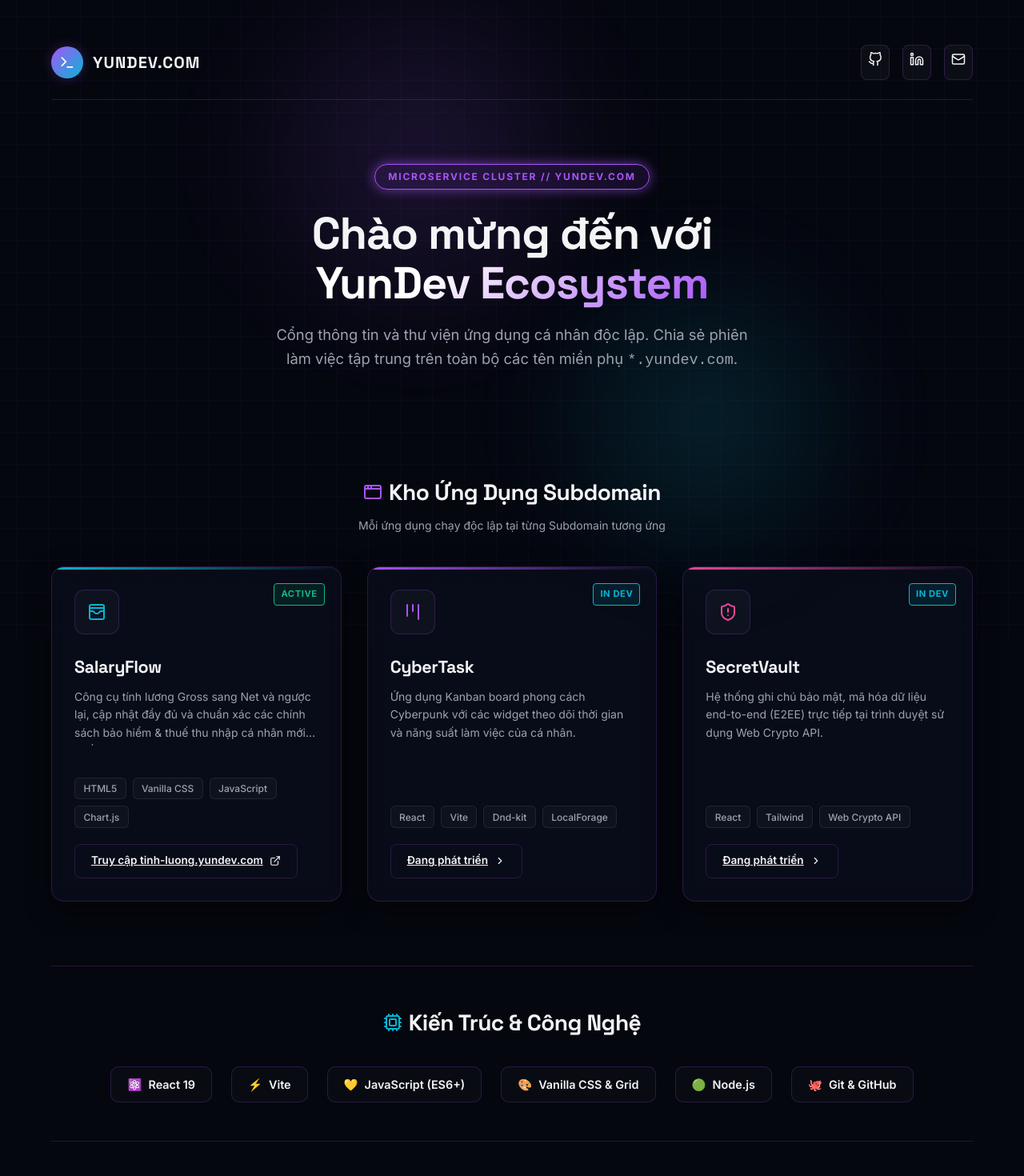
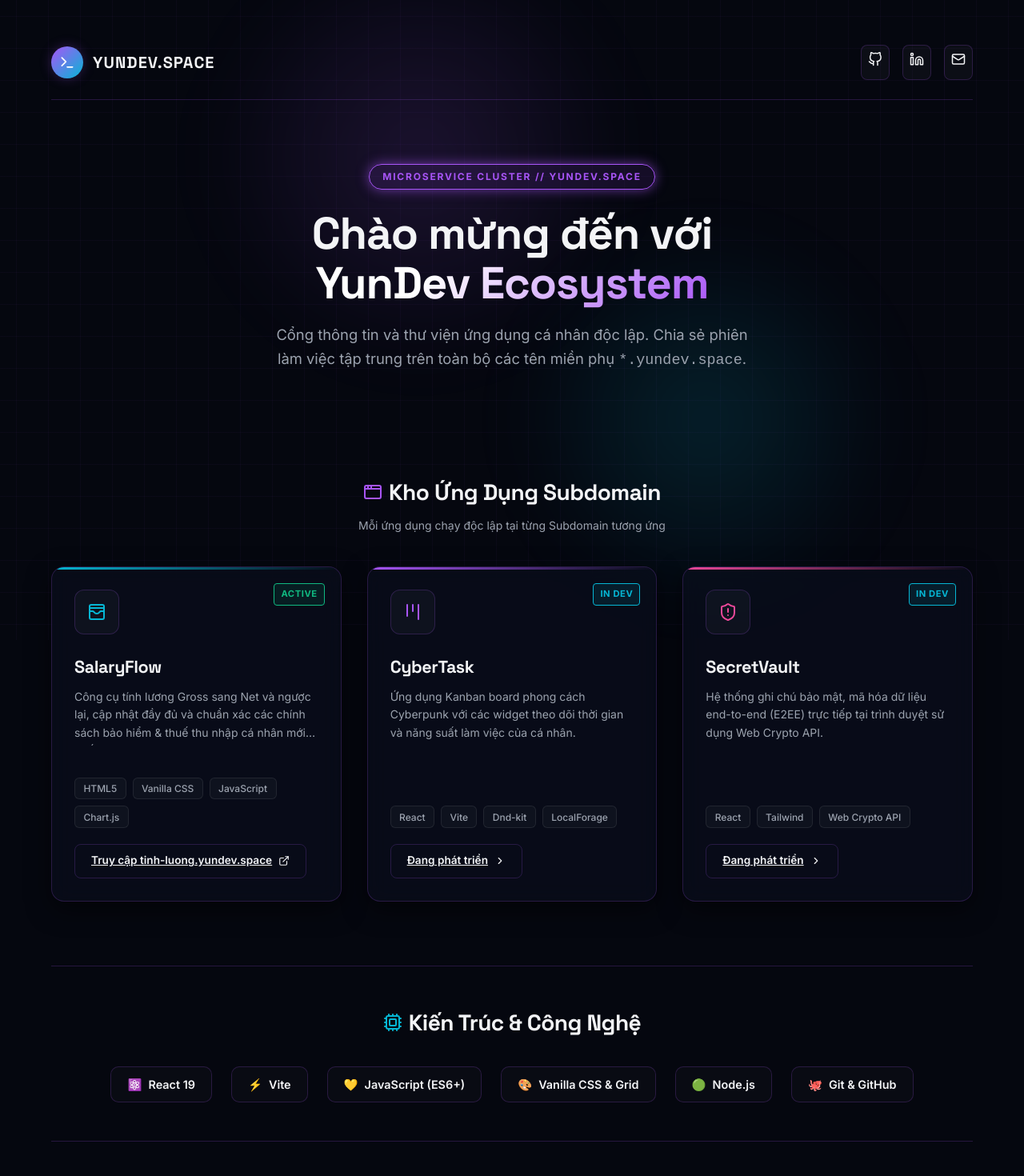
Before and after one commit to dungnv05/personal-portual, a React (Vite) app: page / in a window 1280 px wide. Shown: the top 1470 px of the page at 80% size. Built offline with nearby package versions, Linux system fonts and the light colour scheme.

Commit message:
fix: update domain references to yundev.space

```diff
--- a/src/App.jsx
+++ b/src/App.jsx
@@ -18,7 +18,7 @@ function App() {
   const [sessionUser, setSessionUser] = useState(null)
 
   useEffect(() => {
-    // Check shared session cookie across *.yundev.com
+    // Check shared session cookie across *.yundev.space
     const token = getSharedCookie('yundev_session')
     if (token) {
       setSessionUser({ name: "Yun Member", token })
@@ -30,7 +30,7 @@ function App() {
       name: "SalaryFlow",
       desc: "Công cụ tính lương Gross sang Net và ngược lại, cập nhật đầy đủ và chuẩn xác các chính sách bảo hiểm & thuế thu nhập cá nhân mới nhất năm 2026.",
       icon: <WalletCards />,
-      url: "https://tinh-luong.yundev.com", // Production subdomain
+      url: "https://tinh-luong.yundev.space", // Corrected production domain
       status: "Active",
       color: "#06b6d4", // Neon Cyan
       tags: ["HTML5", "Vanilla CSS", "JavaScript", "Chart.js"]
@@ -39,7 +39,7 @@ function App() {
       name: "CyberTask",
       desc: "Ứng dụng Kanban board phong cách Cyberpunk với các widget theo dõi thời gian và năng suất làm việc của cá nhân.",
       icon: <Kanban />,
-      url: "https://task.yundev.com",
+      url: "https://task.yundev.space",
       status: "In Dev",
       color: "#a855f7", // Neon Purple
       tags: ["React", "Vite", "Dnd-kit", "LocalForage"]
@@ -48,7 +48,7 @@ function App() {
       name: "SecretVault",
       desc: "Hệ thống ghi chú bảo mật, mã hóa dữ liệu end-to-end (E2EE) trực tiếp tại trình duyệt sử dụng Web Crypto API.",
       icon: <ShieldAlert />,
-      url: "https://vault.yundev.com",
+      url: "https://vault.yundev.space",
       status: "In Dev",
       color: "#ec4899", // Neon Pink
       tags: ["React", "Tailwind", "Web Crypto API"]
@@ -80,7 +80,7 @@ function App() {
             <div className="brand-icon">
               <Terminal />
             </div>
-            <span className="brand-name">YunDev.com</span>
+            <span className="brand-name">YunDev.space</span>
           </div>
 
           <div className="social-links" style={{ alignItems: 'center' }}>
@@ -101,7 +101,7 @@ function App() {
                 <circle cx="4" cy="4" r="2"></circle>
               </svg>
             </a>
-            <a href="mailto:contact@yundev.com" className="social-btn" aria-label="Mail">
+            <a href="mailto:contact@yundev.space" className="social-btn" aria-label="Mail">
               <Mail size={18} />
             </a>
           </div>
@@ -109,13 +109,13 @@ function App() {
 
         {/* Hero Section */}
         <section className="hero-section">
-          <span className="cyber-tag">Microservice Cluster // yundev.com</span>
+          <span className="cyber-tag">Microservice Cluster // yundev.space</span>
           <h1 className="hero-title">
             Chào mừng đến với <br />
             <span className="gradient-text-purple">YunDev Ecosystem</span>
           </h1>
           <p className="hero-subtitle">
-            Cổng thông tin và thư viện ứng dụng cá nhân độc lập. Chia sẻ phiên làm việc tập trung trên toàn bộ các tên miền phụ <code>*.yundev.com</code>.
+            Cổng thông tin và thư viện ứng dụng cá nhân độc lập. Chia sẻ phiên làm việc tập trung trên toàn bộ các tên miền phụ <code>*.yundev.space</code>.
           </p>
         </section>
 
@@ -169,7 +169,7 @@ function App() {
                     className="btn-launch"
                     style={{ marginTop: '1.25rem' }}
                   >
-                    {app.status === 'Active' ? 'Truy cập tinh-luong.yundev.com' : 'Đang phát triển'}
+                    {app.status === 'Active' ? 'Truy cập tinh-luong.yundev.space' : 'Đang phát triển'}
                     {app.status === 'Active' ? <ExternalLink size={14} /> : <ChevronRight size={14} />}
                   </a>
                 </div>
@@ -197,7 +197,7 @@ function App() {
 
         {/* Footer */}
         <footer className="portal-footer">
-          <p>© 2026 YunDev.com. Kiến trúc Microservices & Đa tên miền phụ.</p>
+          <p>© 2026 YunDev.space. Kiến trúc Microservices & Đa tên miền phụ.</p>
         </footer>
       </div>
     </>
--- a/src/utils/sharedAuth.js
+++ b/src/utils/sharedAuth.js
@@ -1,8 +1,8 @@
 /**
- * Utility for Wildcard Cookie Management across *.yundev.com subdomains
+ * Utility for Wildcard Cookie Management across *.yundev.space subdomains
  */
 
-const COOKIE_DOMAIN = window.location.hostname.includes('yundev.com') ? '.yundev.com' : '';
+const COOKIE_DOMAIN = window.location.hostname.includes('yundev.space') ? '.yundev.space' : '';
 
 export function setSharedCookie(name, value, days = 30) {
   const expires = new Date(Date.now() + days * 864e5).toUTCString();
@@ -27,6 +27,6 @@ export function removeSharedCookie(name) {
  * Replace SUPABASE_URL and SUPABASE_ANON_KEY with your project credentials
  */
 export const SUPABASE_CONFIG = {
-  url: "https://ekyfmoouhgwggtiznxnz.supabase.co",
-  anonKey: "sb_publishable_zfqS-5Y-9d8dYoTjPGp3CQ_gUTHa5U-"
+  url: "https://your-project.supabase.co",
+  anonKey: "YOUR_SUPABASE_ANON_KEY"
 };
```
